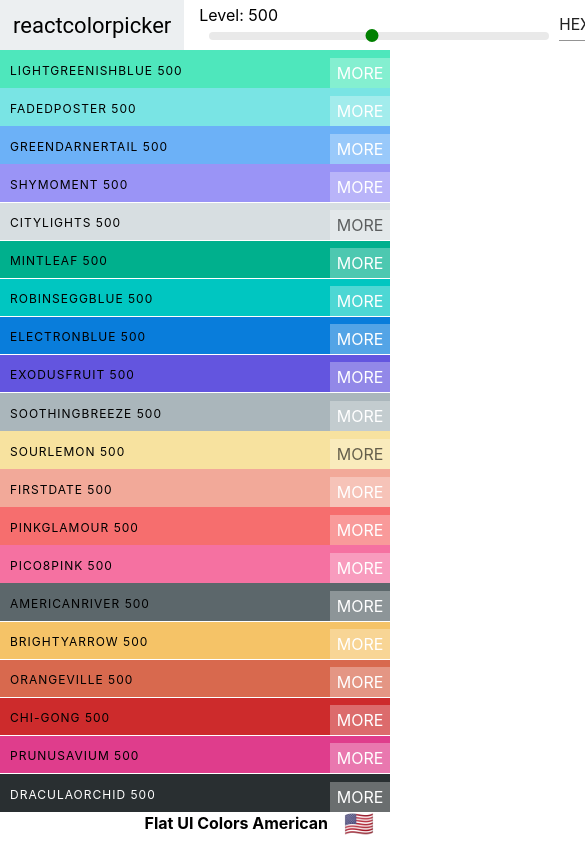
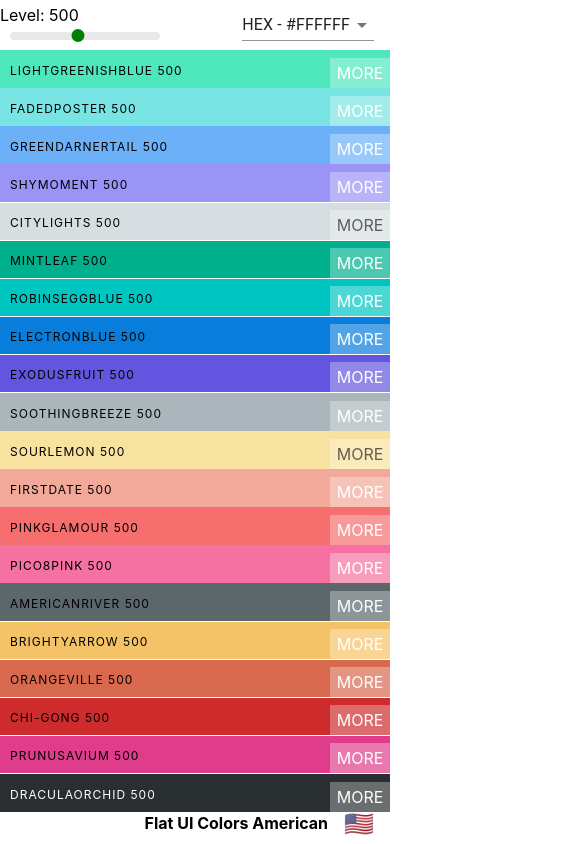
Before and after one commit to podenborg/modern-react-color-project, a React (Create React App) app: page /palette/flat-ui-colors-american in a window 390 px wide. Shown: the top 844 px of the page, 585 px wide, since content can reach past the window. Built offline with nearby package versions, Linux system fonts and the light colour scheme.

Commit message:
Make new palette form and navbar responsive

```diff
--- a/src/styles/DraggableColorBoxStyles.js
+++ b/src/styles/DraggableColorBoxStyles.js
@@ -1,3 +1,5 @@
+import sizes from './sizes';
+
 const styles = {
   root: {
     width: '20%',
@@ -10,7 +12,19 @@
     "&:hover svg": {
       color: 'white',
       transform: 'scale(1.4)'
-    }
+    },
+    [sizes.down('lg')]: {
+      width: '25%',
+      height: '20%',
+    },
+    [sizes.down('md')]: {
+      width: '50%',
+      height: '10%',
+    },
+    [sizes.down('sm')]: {
+      width: '100%',
+      height: '5%',
+    },
   },
   boxContent: {
     position: 'absolute',
--- a/src/styles/NavbarStyles.js
+++ b/src/styles/NavbarStyles.js
@@ -1,3 +1,5 @@
+import sizes from './sizes';
+
 export default {
   Navbar: {
       display: 'flex',
@@ -17,6 +19,9 @@
       '& a': {
           textDecoration: 'none',
           color: 'black',
+      },
+      [sizes.down('xs')]: {
+          display: 'none'
       }
   },
   slider: {
@@ -38,6 +43,9 @@
           height: '13px',
           marginLeft: '-7px',
           marginTop: '-3px',
+      },
+      [sizes.down('md')]: {
+          width: '150px',
       }
   },
   selectContainer: {
--- a/src/styles/PaletteFormNavStyles.js
+++ b/src/styles/PaletteFormNavStyles.js
@@ -1,4 +1,5 @@
 import { DRAWER_WIDTH } from '../constants';
+import sizes from './sizes';
 
 const styles = (theme) => ({
   root: {
@@ -33,10 +34,17 @@
     marginRight: '1rem',
     "& a": {
       textDecoration: 'none'
+    },
+    [sizes.down('xs')]: {
+      marginRight: '0.5rem',
     }
   },
   button: {
     margin: '0 0.5rem',
+    [sizes.down('xs')]: {
+      margin: '0.2rem',
+      padding: '0.3rem',
+    }
   }
 });
 
```
